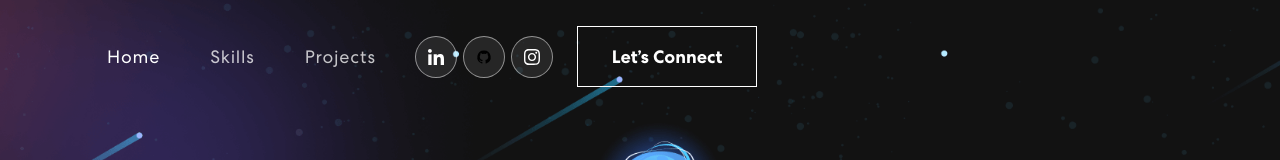
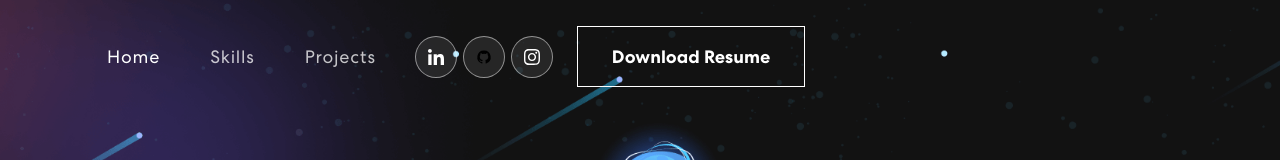
Before and after one commit to surya2821/web-dev-projects, a React (Create React App) app in the folder personal-portfolio/: page / in a window 1280 px wide. Shown: the top 160 px of the page. Built offline with nearby package versions, Linux system fonts and the light colour scheme; no server answers.

Commit message:
changed navbar

```diff
--- a/personal-portfolio/src/components/NavBar.js
+++ b/personal-portfolio/src/components/NavBar.js
@@ -57,9 +57,11 @@ export const NavBar = () => {
                 <a href="https://www.instagram.com/surya_2820_/"><img src={navIcon3} alt="" /></a>
               </div>
 
-              <HashLink to='#connect'>
-                <button className="vvd"><span>Let’s Connect</span></button>
-              </HashLink>
+
+              <a href="https://surya-resume.tiiny.site" className="vvd">
+  <button><span>Download Resume</span></button>
+</a>
+
             </span>
           </Navbar.Collapse>
         </Container>
```
